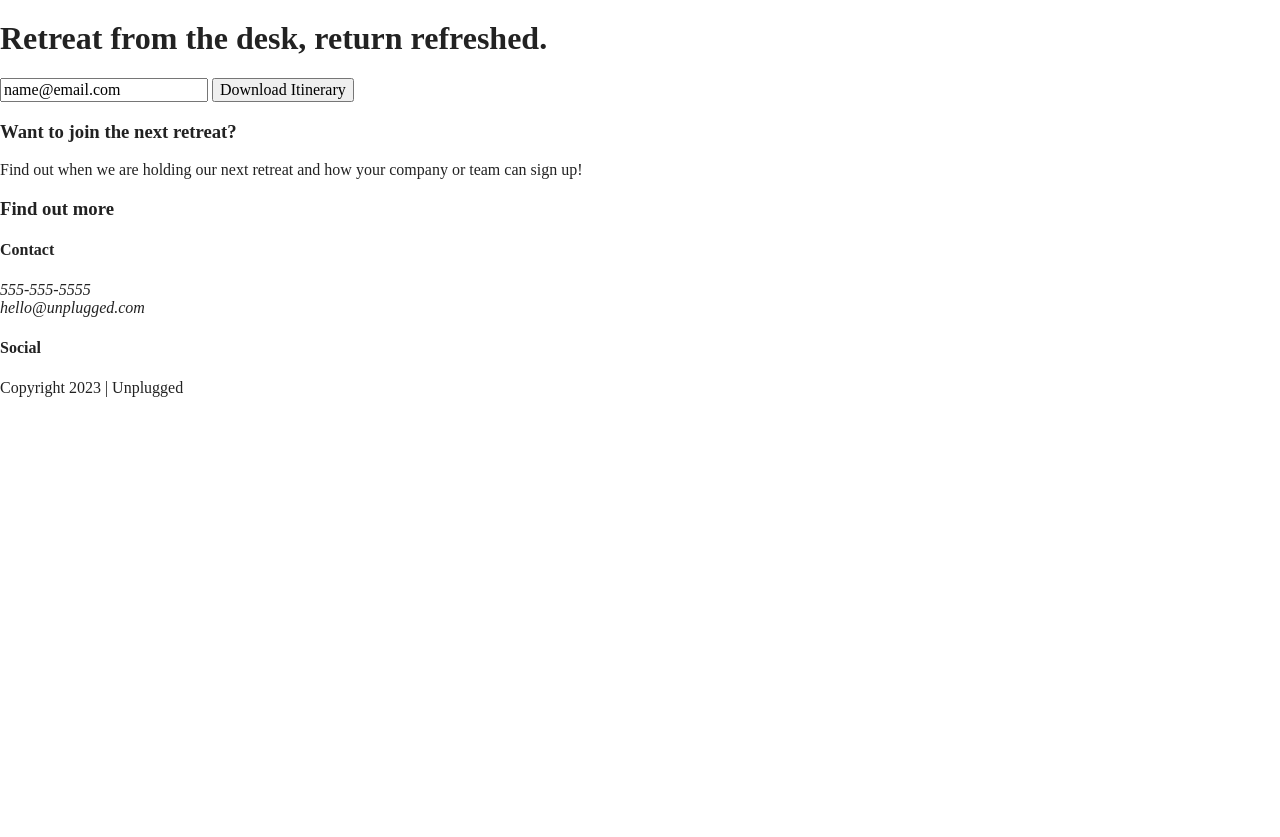
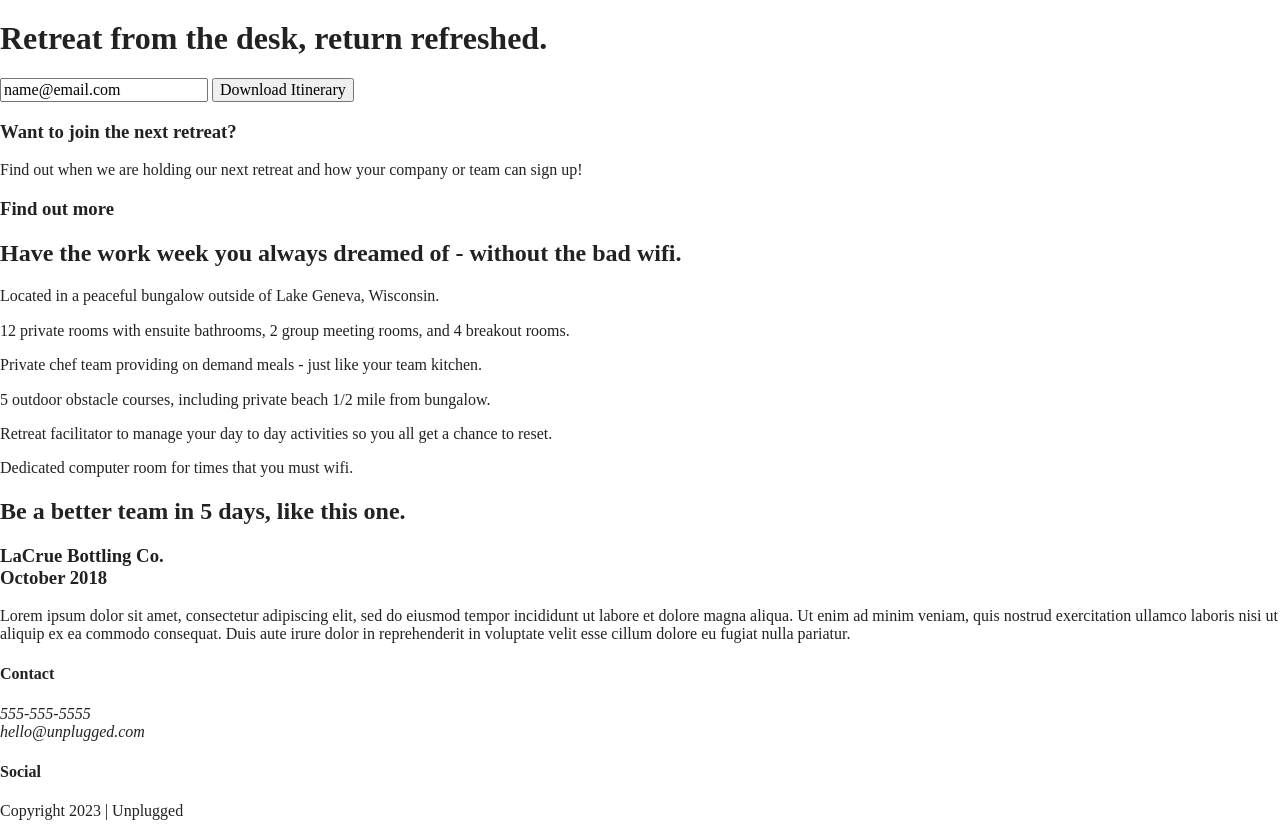
Before and after one commit to thad-rankin/unplugged, a website built with Parcel: page index.html in a window 1280 px wide. Shown: the part 74-911 px from the top of the page. Before the commit the page ends 800 px from the top, so only its background shows below. Built offline with nearby package versions, Linux system fonts and the light colour scheme.

Commit message:
Updated 'features' and 'reviews' sections of homepage html

```diff
--- a/index.html
+++ b/index.html
@@ -32,9 +32,7 @@
   <header>
     <div class="content-wrapper">
       <a href="#"><img src="" alt="unplugged logo"></a>
-      <div>
-
-      </div>
+      <div class="header-divider"></div>
       <nav>
         <ul>
           <li><a href="faq/index.thml" target="_blank" rel="noopener">FAQ</a></li>
@@ -65,7 +63,61 @@
         </div>
       </div>
     </aside>
-          <!-- aside content wrapper ends -->
+    <!-- aside content wrapper ends -->
+
+    <section class="features">
+      <div class="content-wrapper">
+        <h2>Have the work week you always dreamed of - without the bad wifi.</h2>
+        <div class="features-items">
+          <article>
+            <p class="fontawesome-icon"></p>
+            <p class="features-item-description">Located in a peaceful bungalow outside of Lake Geneva, Wisconsin.</p>
+          </article>
+          <article>
+            <p class="fontawesome-icon"></p>
+            <p class="features-item-description">12 private rooms with ensuite bathrooms, 2 group meeting rooms, and 4
+              breakout rooms.</p>
+          </article>
+          <article>
+            <p class="fontawesome-icon"></p>
+            <p class="features-item-description">Private chef team providing on demand meals - just like your team
+              kitchen.</p>
+          </article>
+          <article>
+            <p class="fontawesome-icon"></p>
+            <p class="features-item-description">5 outdoor obstacle courses, including private beach 1/2 mile from
+              bungalow.</p>
+          </article>
+          <article>
+            <p class="fontawesome-icon"></p>
+            <p class="features-item-description">Retreat facilitator to manage your day to day activities so you all get
+              a chance to reset.</p>
+          </article>
+          <article>
+            <p class="fontawesome-icon"></p>
+            <p class="features-item-description">Dedicated computer room for times that you must wifi.</p>
+          </article>
+
+        </div>
+      </div>
+    </section> <!-- Features Section Ends -->
+
+    <section class="reviews">
+      <div class="content-wrapper">
+        <h2>Be a better team in 5 days, like this one.</h2>
+        <article>
+          <div>
+            <h3>LaCrue Bottling Co.<br>
+              October 2018</h3>
+            <p>Lorem ipsum dolor sit amet, consectetur adipiscing elit, sed do eiusmod tempor incididunt ut labore et
+              dolore magna aliqua. Ut enim ad minim veniam, quis nostrud exercitation ullamco laboris nisi ut aliquip ex
+              ea commodo consequat. Duis aute irure dolor in reprehenderit in voluptate velit esse cillum dolore eu
+              fugiat nulla pariatur.</p>
+          </div>
+        </article>
+      </div>
+    </section> <!-- Review Section Ends -->
+
 
   </main> <!-- main wrapper ends -->
 
```
